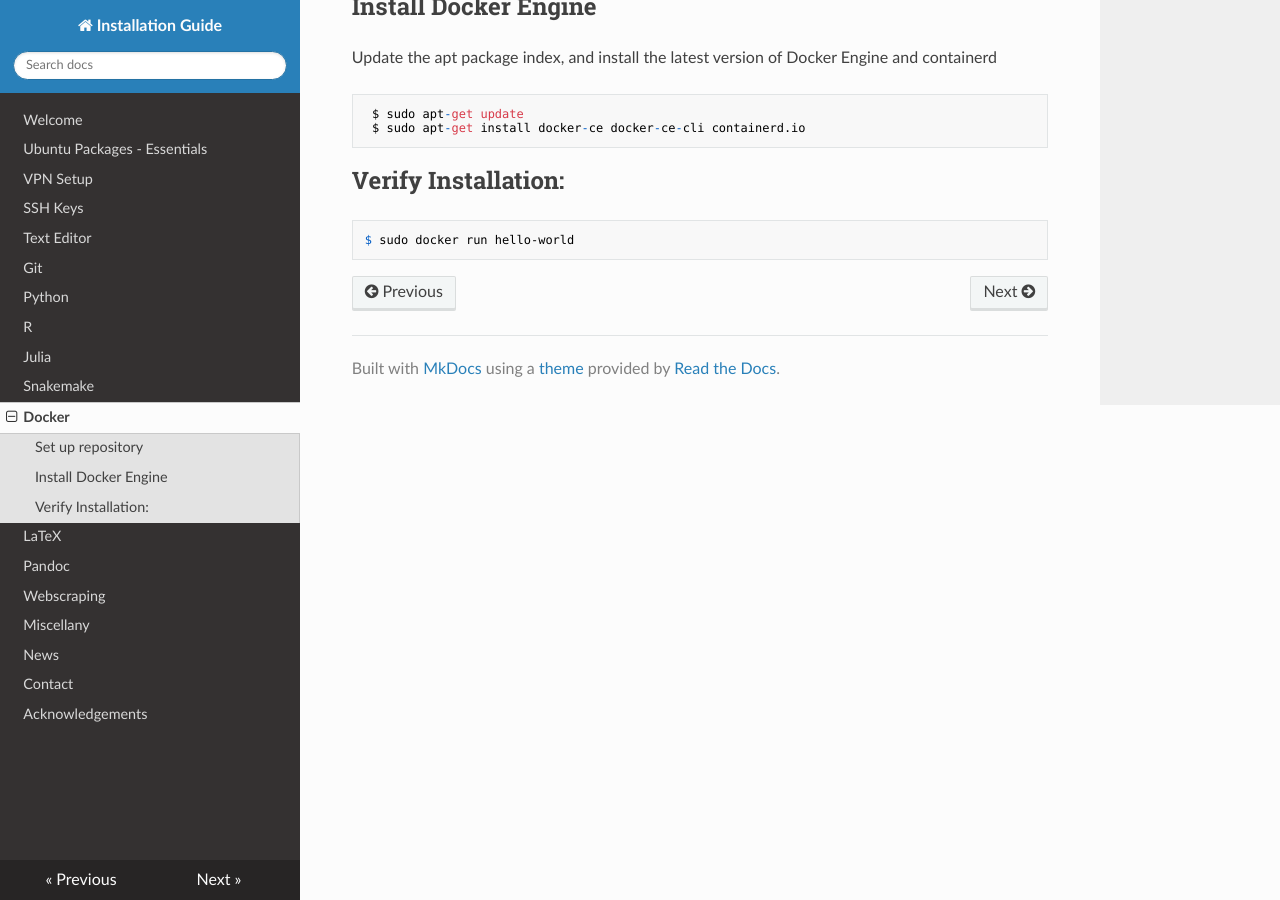
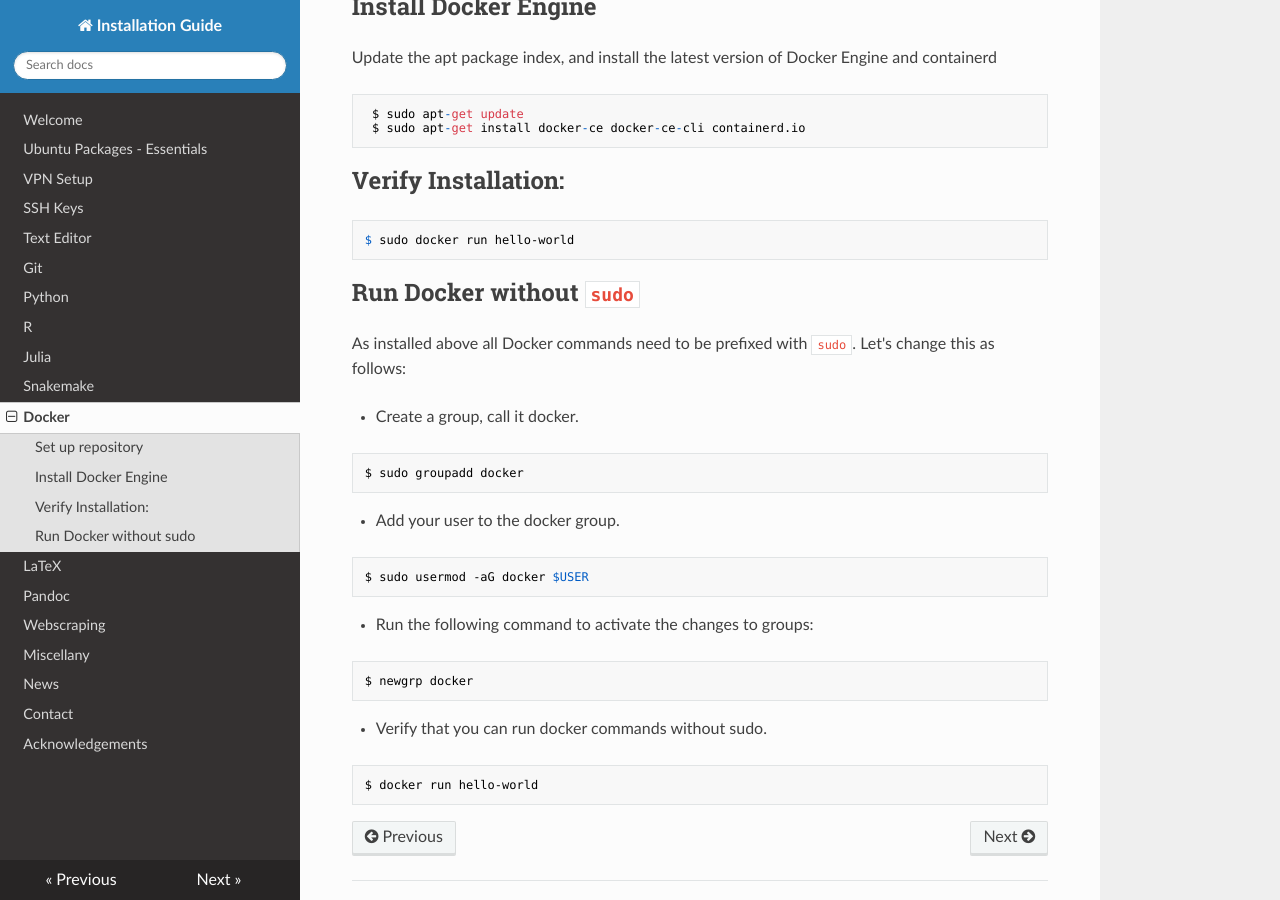
Before and after one commit to lachlandeer/installation-guide, an MkDocs documentation site: the page built from docs/docker.md, in a window 1280 px wide and 900 px high, scrolled down 1058 px. Built offline with MkDocs 1.6.1, drawn with Linux system fonts in a browser that asks for light colours; nearby versions of some CDN libraries; old or Windows-style settings are respelled for this version of MkDocs.

Commit message:
docker without sudo

````diff
--- a/docs/docker.md
+++ b/docs/docker.md
@@ -63,3 +63,25 @@
 ```{bash}
 $ sudo docker run hello-world
 ```
+
+## Run Docker without `sudo`
+
+As installed above all Docker commands need to be prefixed with `sudo`.
+Let's change this as follows:
+
+* Create a group, call it docker.
+``` bash
+$ sudo groupadd docker
+```
+* Add your user to the docker group.
+```bash
+$ sudo usermod -aG docker $USER
+```
+* Run the following command to activate the changes to groups:
+```bash
+$ newgrp docker
+```
+* Verify that you can run docker commands without sudo.
+```bash
+$ docker run hello-world
+```
````
